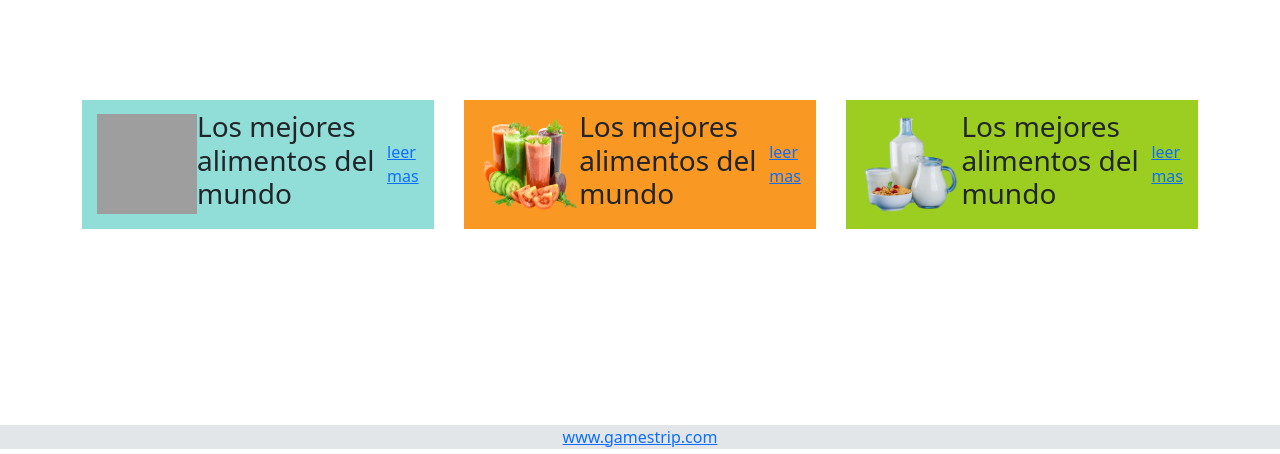
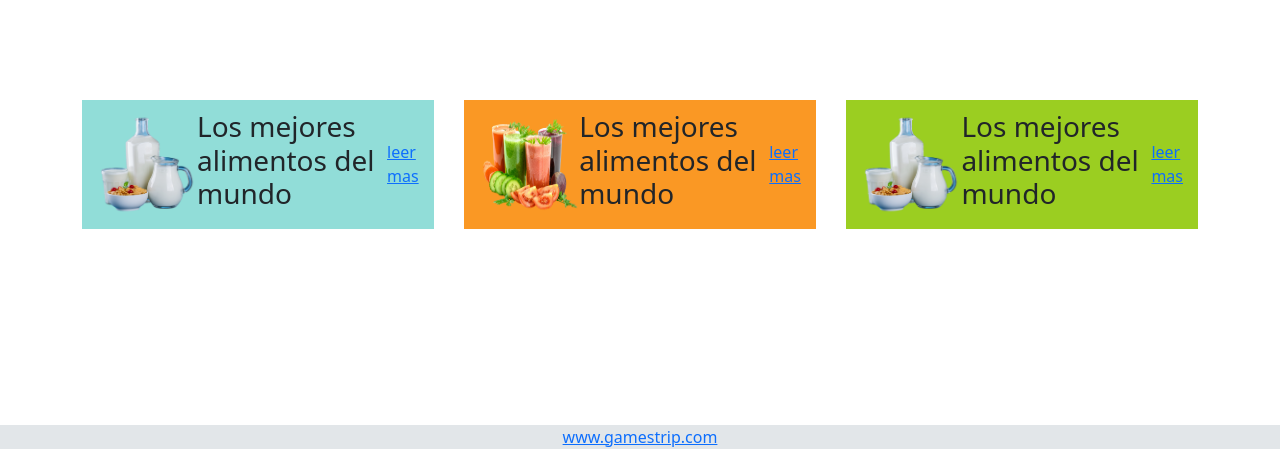
Before and after one commit to JUANNEITOR98/SENA_2, a PHP site: page /view/client/index.php in a window 1280 px wide. Shown: the part 126-580 px from the top of the page. Run offline with PHP 8.4, Linux system fonts and the light colour scheme; grey boxes are pictures that could not be loaded.

```diff
--- a/structure_project_crud_login/db/db.sql
+++ b/structure_project_crud_login/db/db.sql
@@ -3,7 +3,7 @@
 -- https://www.phpmyadmin.net/
 --
 -- Servidor: 127.0.0.1
--- Tiempo de generación: 10-08-2023 a las 01:42:13
+-- Tiempo de generación: 10-08-2023 a las 02:29:24
 -- Versión del servidor: 10.4.28-MariaDB
 -- Versión de PHP: 8.2.4
 
--- a/structure_project_crud_login/view/client/index.php
+++ b/structure_project_crud_login/view/client/index.php
@@ -78,7 +78,7 @@
     <section class="oferts container">
   <div class="ofert-1 b1">
     <div class="ofert-img">
-      <img src="/structure_project_crud_login/assets/img/images/s1.png" alt="" width="100" height="100">
+      <img src="..\assets\img\images\s3.png" alt="" width="100" height="100">
     </div>
     <h3>Los mejores alimentos del mundo</h3>
     <a href="products.php">leer mas</a>
```
